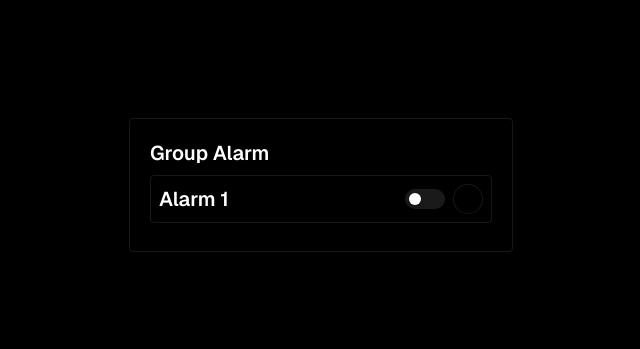
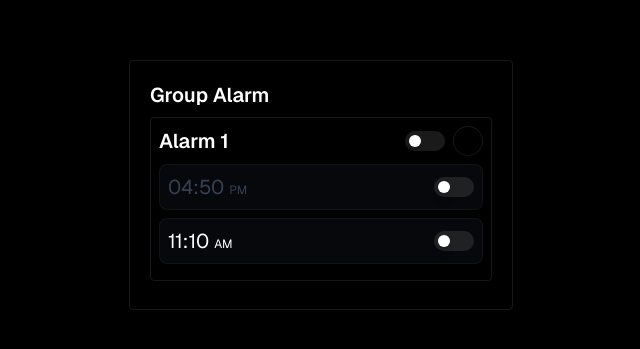
Before and after one commit to johnmichaelechemani/Group-Alarm, a React (Vite) app: page / in a window 1280 px wide. Shown: the part 215-564 px from the top of the page, without its empty margins (319-959 px from the left). Built offline with nearby package versions, Linux system fonts and the light colour scheme; some icons are missing.

Commit message:
new updates

```diff
--- a/src/App.jsx
+++ b/src/App.jsx
@@ -1,11 +1,14 @@
 import "./App.css";
+import { useState } from "react";
 import { MyModal } from "./components/Modal";
 import { MySwitch } from "./components/Switch";
 
 function App() {
+  const [enabled, setEnabled] = useState(false);
+
   return (
     <>
-      <div className="flex justify-center items-center h-screen">
+      <div className="flex justify-center items-center h-screen text-white">
         <div className="border border-gray-500/20 p-5 rounded-sm min-w-full sm:min-w-96">
           <h1 className="text-xl text-white font-semibold">Group Alarm</h1>
           <div className="border border-gray-500/20 p-2 rounded-sm my-2">
@@ -16,6 +19,28 @@ function App() {
                 <MyModal />
               </div>
             </div>
+            <div>
+              <div
+                className={`my-2 py-2 px-2  rounded-lg text-xl border  bg-gray-800/20 flex justify-between items-center ${
+                  enabled
+                    ? "text-white border-gray-400"
+                    : "text-gray-700 border-gray-500/10"
+                }`}
+              >
+                <div>
+                  {" "}
+                  04:50 <span className="text-xs">PM </span>
+                </div>
+                <MySwitch enabled={enabled} setEnabled={setEnabled} />
+              </div>
+              <div className="my-2 py-2 px-2 rounded-lg text-xl border border-gray-500/10 bg-gray-800/20 flex justify-between items-center">
+                <div>
+                  {" "}
+                  11:10 <span className="text-xs">AM</span>
+                </div>
+                <MySwitch />
+              </div>
+            </div>
           </div>
         </div>
       </div>
--- a/src/components/Switch.jsx
+++ b/src/components/Switch.jsx
@@ -1,9 +1,6 @@
 import { Switch } from "@headlessui/react";
-import { useState } from "react";
 
-export const MySwitch = () => {
-  const [enabled, setEnabled] = useState(false);
-
+export const MySwitch = ({ enabled, setEnabled }) => {
   return (
     <Switch
       checked={enabled}
```
